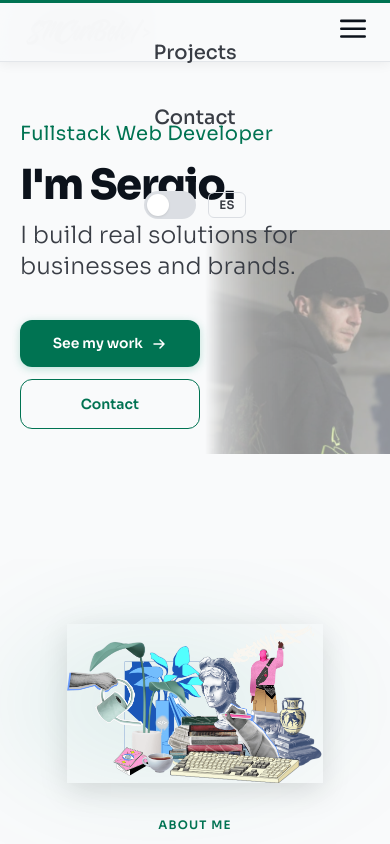
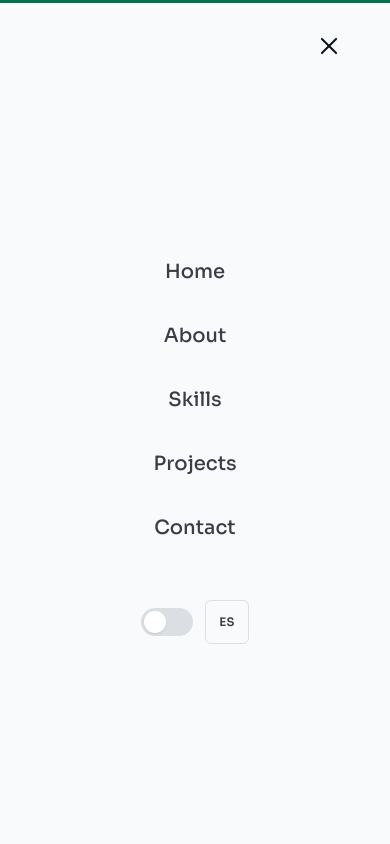
Before and after one commit to na7hk3r/smcurbelo, a React (Vite) app: page / in a window 390 px wide. Both pictures are taken after a click on the button "Toggle menu". Shown: the top 844 px of the page. Built offline with nearby package versions, Linux system fonts and the light colour scheme.

Commit message:
refactor: update navbar and hero components for improved mobile responsiveness and accessibility

```diff
--- a/src/components.css
+++ b/src/components.css
@@ -15,9 +15,8 @@
    ───────────────────────────────────────────────────── */
 
 .navbar {
-  position: fixed;
+  position: sticky;
   top: 0;
-  inset-inline: 0;
   z-index: 1000;
   display: flex;
   align-items: center;
@@ -96,13 +95,42 @@
 
 .menu-icon {
   display: none;
+  flex-direction: column;
+  justify-content: center;
+  gap: 5px;
   cursor: pointer;
   color: var(--text-1);
   background: none;
   border: none;
-  padding: var(--space-3xs);
+  padding: var(--space-xs);
   border-radius: var(--radius-sm);
   transition: background 0.2s;
+  width: 44px;
+  height: 44px;
+}
+
+.menu-icon__bar {
+  display: block;
+  width: 22px;
+  height: 2px;
+  background: currentColor;
+  border-radius: 1px;
+  transition:
+    transform 0.3s var(--ease-out-expo),
+    opacity 0.3s var(--ease-out-expo);
+  transform-origin: center;
+}
+
+.menu-icon--open .menu-icon__bar:nth-child(1) {
+  transform: translateY(7px) rotate(45deg);
+}
+
+.menu-icon--open .menu-icon__bar:nth-child(2) {
+  opacity: 0;
+}
+
+.menu-icon--open .menu-icon__bar:nth-child(3) {
+  transform: translateY(-7px) rotate(-45deg);
 }
 
 .menu-icon:hover {
@@ -115,35 +143,54 @@
     z-index: 1001;
   }
 
-  .nav-list {
+  .navbar--open {
     position: fixed;
     inset: 0;
     flex-direction: column;
-    justify-content: center;
-    gap: var(--space-l);
-    background: color-mix(in oklch, var(--surface-1) 96%, transparent);
-    backdrop-filter: blur(20px) saturate(1.3);
-    -webkit-backdrop-filter: blur(20px) saturate(1.3);
-    z-index: 1000;
-    opacity: 0;
-    pointer-events: none;
-    transform: translateY(-8px);
-    transition:
-      opacity 0.35s var(--ease-out-expo),
-      transform 0.35s var(--ease-out-expo);
+    align-items: stretch;
+    background: var(--surface-1);
+    border-block-end: none;
+    box-shadow: none;
+    overflow-y: auto;
+  }
+
+  .navbar--open .menu-icon {
+    align-self: flex-end;
+    margin: var(--space-xs) var(--gutter) 0;
+  }
+
+  .navbar--open .logo {
+    display: none;
+  }
+
+  .nav-list {
+    display: none;
   }
 
   .nav-list--open {
-    opacity: 1;
-    pointer-events: auto;
-    transform: translateY(0);
+    display: flex;
+    flex-direction: column;
+    align-items: center;
+    justify-content: center;
+    gap: var(--space-l);
+    flex: 1;
+    opacity: 0;
+    transform: translateY(-8px);
+    animation: navFadeIn 0.35s var(--ease-out-expo) forwards;
   }
 
-  .nav-list a {
+  @keyframes navFadeIn {
+    to {
+      opacity: 1;
+      transform: translateY(0);
+    }
+  }
+
+  .nav-list--open a {
     font-size: var(--text-md);
   }
 
-  .toggle-buttons {
+  .navbar--open .toggle-buttons {
     margin-block-start: var(--space-m);
   }
 }
@@ -162,7 +209,9 @@
   background: transparent;
   border: 1px solid var(--surface-3);
   border-radius: 0.375rem;
-  padding: 0.3rem 0.65rem;
+  padding: 0.5rem 0.75rem;
+  min-width: 44px;
+  min-height: 44px;
   cursor: pointer;
   font-family: inherit;
   font-size: var(--text-xs);
@@ -253,7 +302,6 @@ input:checked + .slider::before {
 .hero__bg-image {
   position: absolute;
   right: 2%;
-  bottom: 0;
   width: clamp(22rem, 38vw, 34rem);
   z-index: 0;
   pointer-events: none;
@@ -350,10 +398,7 @@ input:checked + .slider::before {
   }
 
   .hero__bg-image {
-    width: 14rem;
-    right: -10%;
-    bottom: 8%;
-    opacity: 0.5;
+    display: none;
   }
 
   .hero__actions {
@@ -375,7 +420,7 @@ input:checked + .slider::before {
   display: grid;
   grid-template-columns: 0.45fr 0.55fr;
   align-items: center;
-  gap: var(--space-l);
+  gap: 0;
   max-width: var(--content-width);
   margin-inline: auto;
   padding-inline: var(--gutter);
@@ -383,61 +428,29 @@ input:checked + .slider::before {
   overflow: clip;
 }
 
-.about__image-col {
+.about > img {
+  width: 110%;
+  max-width: 110%;
   position: relative;
-  display: flex;
-  justify-content: center;
+  z-index: 1;
+  object-fit: cover;
+  box-shadow: 0 8px 28px oklch(0.15 0 0 / 0.12);
+  mask-image: linear-gradient(
+    to right,
+    black 50%,
+    oklch(0 0 0 / 0.6) 75%,
+    transparent 100%
+  );
+  -webkit-mask-image: linear-gradient(
+    to right,
+    black 50%,
+    oklch(0 0 0 / 0.6) 75%,
+    transparent 100%
+  );
 }
 
-.about__image {
-  position: relative;
-  margin: 0;
-  z-index: 1;
-  transform: rotate(-2.5deg);
-  transition: transform 0.5s var(--ease-out-quart);
-}
-
-.about__image:hover {
-  transform: rotate(-1deg) scale(1.02);
-}
-
-.about__image img {
-  width: 100%;
-  max-width: 28rem;
-  border-radius: 0;
-  box-shadow: 0 8px 28px oklch(0.15 0 0 / 0.12);
-  object-fit: cover;
-}
-
-.App.dark .about__image img {
+.App.dark .about > img {
   box-shadow: 0 8px 28px oklch(0 0 0 / 0.35);
-}
-
-.about__image-blur {
-  position: absolute;
-  top: -20%;
-  left: -30%;
-  width: 160%;
-  height: 140%;
-  z-index: -1;
-  background: radial-gradient(
-    ellipse at 40% 50%,
-    oklch(0.55 0.12 175 / 0.13) 0%,
-    oklch(0.55 0.12 175 / 0.05) 45%,
-    transparent 72%
-  );
-  filter: blur(50px);
-  border-radius: 50%;
-  pointer-events: none;
-}
-
-.App.dark .about__image-blur {
-  background: radial-gradient(
-    ellipse at 40% 50%,
-    oklch(0.55 0.12 175 / 0.09) 0%,
-    oklch(0.55 0.12 175 / 0.03) 45%,
-    transparent 72%
-  );
 }
 
 .about__content {
@@ -447,6 +460,7 @@ input:checked + .slider::before {
   flex-direction: column;
   align-items: flex-start;
   gap: var(--space-2xs);
+  text-align: left;
 }
 
 .about__name {
@@ -489,16 +503,12 @@ input:checked + .slider::before {
     text-align: center;
   }
 
-  .about__image-col {
-    order: -1;
-  }
-
-  .about__image {
-    transform: rotate(-2deg);
-  }
-
-  .about__image img {
+  .about > img {
+    width: 100%;
     max-width: 22rem;
+    justify-self: center;
+    mask-image: none;
+    -webkit-mask-image: none;
   }
 
   .about__content {
@@ -507,11 +517,7 @@ input:checked + .slider::before {
 }
 
 @media (max-width: 580px) {
-  .about__image {
-    transform: rotate(-1.5deg);
-  }
-
-  .about__image img {
+  .about > img {
     max-width: 16rem;
   }
 }
@@ -616,7 +622,7 @@ input:checked + .slider::before {
   display: flex;
   align-items: center;
   justify-content: center;
-  padding: 0.35rem;
+  padding: var(--space-3xs);
   border-radius: var(--radius-sm);
   transition: background 0.2s;
 }
@@ -743,7 +749,7 @@ input:checked + .slider::before {
   flex-shrink: 0;
   border-radius: var(--radius-sm);
   background: var(--surface-1);
-  padding: 0.25rem;
+  padding: var(--space-3xs);
   filter: drop-shadow(0 1px 2px oklch(0.15 0 0 / 0.18));
 }
 
@@ -777,7 +783,7 @@ input:checked + .slider::before {
 .course__cert-link {
   display: inline-flex;
   align-items: center;
-  gap: 0.3rem;
+  gap: var(--space-3xs);
   font-size: var(--text-xs);
   font-weight: 600;
   color: var(--accent);
@@ -844,7 +850,6 @@ input:checked + .slider::before {
 }
 
 .project:hover {
-  transform: translateY(-6px);
   box-shadow: var(--shadow-lg);
   border-color: var(--accent-border);
 }
@@ -883,7 +888,7 @@ input:checked + .slider::before {
 .project__tags {
   display: flex;
   flex-wrap: wrap;
-  gap: 0.4rem;
+  gap: var(--space-3xs);
 }
 
 .project__tags span {
@@ -1094,8 +1099,8 @@ button.contact__submit.contact__submit--sent {
   display: flex;
   align-items: center;
   justify-content: center;
-  width: 2.25rem;
-  height: 2.25rem;
+  width: 2.75rem;
+  height: 2.75rem;
   font-size: 1.15rem;
   color: var(--text-2);
   border-radius: var(--radius-sm);
@@ -1221,6 +1226,7 @@ button.contact__submit.contact__submit--sent {
 @media (max-width: 768px) {
   .modal {
     padding: var(--space-xs);
+    padding-block-start: var(--space-l);
     max-width: 96%;
   }
 
@@ -1230,10 +1236,10 @@ button.contact__submit.contact__submit--sent {
   }
 
   .close-button {
-    top: -15px;
-    right: -15px;
-    width: 32px;
-    height: 32px;
+    top: var(--space-xs);
+    right: var(--space-xs);
+    width: 44px;
+    height: 44px;
   }
 }
 
--- a/src/components/About/About.tsx
+++ b/src/components/About/About.tsx
@@ -37,22 +37,11 @@ const About: React.FC<AboutProps> = ({ language }) => {
 
   return (
     <section className="about" id="about">
-      <div className="about__image-col">
-        <motion.figure
-          className="about__image"
-          initial={{ opacity: 0, scale: 0.95 }}
-          whileInView={{ opacity: 1, scale: 1 }}
-          viewport={{ once: true }}
-          transition={{ duration: 0.8, ease }}
-        >
           <img
             src={imageLinks.about_img}
             loading="lazy"
             alt="Sergio Curbelo"
           />
-          <div className="about__image-blur" aria-hidden="true" />
-        </motion.figure>
-      </div>
 
       <motion.div
         className="about__content"
--- a/src/components/Hero/Hero.tsx
+++ b/src/components/Hero/Hero.tsx
@@ -1,5 +1,6 @@
 import React from 'react';
 import { motion } from 'framer-motion';
+import { Link } from 'react-scroll';
 import { imageLinks } from '../../assets/imageLinks';
 import { ease } from '../../constants/animation';
 
@@ -60,15 +61,15 @@ const Hero: React.FC<HeroProps> = ({ language }) => {
           animate={{ opacity: 1, y: 0 }}
           transition={{ duration: 0.6, delay: 0.45, ease }}
         >
-          <a href="#projects" className="btn btn--primary hero__btn">
+          <Link to="projects" smooth={true} offset={-50} duration={700} className="btn btn--primary hero__btn" style={{ cursor: 'pointer' }}>
             {content[language].cta}
             <svg width="16" height="16" viewBox="0 0 16 16" fill="none" aria-hidden="true">
               <path d="M3 8h10M9 4l4 4-4 4" stroke="currentColor" strokeWidth="1.5" strokeLinecap="round" strokeLinejoin="round"/>
             </svg>
-          </a>
-          <a href="#contact" className="btn btn--ghost hero__btn">
+          </Link>
+          <Link to="contact" smooth={true} offset={0} duration={700} className="btn btn--ghost hero__btn" style={{ cursor: 'pointer' }}>
             {language === 'en' ? 'Contact' : 'Contacto'}
-          </a>
+          </Link>
         </motion.div>
       </div>
     </section>
--- a/src/components/Navbar/Navbar.tsx
+++ b/src/components/Navbar/Navbar.tsx
@@ -26,22 +26,20 @@ const Navbar: React.FC<NavbarProps> = ({ language }) => {
   ];
 
   return (
-    <nav className="navbar">
+    <nav className={`navbar ${mobileMenu ? 'navbar--open' : ''}`}>
       <Link to="hero" smooth={true} offset={0} duration={700}>
         <img src={imageLinks.logo} alt="Logo" className="logo" />
       </Link>
 
       <button
-        className="menu-icon"
+        className={`menu-icon ${mobileMenu ? 'menu-icon--open' : ''}`}
         onClick={() => setMobileMenu(!mobileMenu)}
         aria-label="Toggle menu"
         aria-expanded={mobileMenu}
       >
-        <svg viewBox="0 0 100 80" width="26" height="26" fill="currentColor">
-          <rect width="100" height="10" rx="5" />
-          <rect y="30" width="100" height="10" rx="5" />
-          <rect y="60" width="100" height="10" rx="5" />
-        </svg>
+        <span className="menu-icon__bar" />
+        <span className="menu-icon__bar" />
+        <span className="menu-icon__bar" />
       </button>
 
       <ul className={mobileMenu ? 'nav-list nav-list--open' : 'nav-list'}>
@@ -50,7 +48,7 @@ const Navbar: React.FC<NavbarProps> = ({ language }) => {
             <Link
               to={link.to}
               smooth={true}
-              offset={link.to === 'projects' ? -50 : 0}
+              offset={-70}
               duration={700}
               onClick={closeMobileMenu}
               spy={true}
--- a/src/context/ThemeContext.tsx
+++ b/src/context/ThemeContext.tsx
@@ -32,6 +32,7 @@ export const ThemeProvider: React.FC<ThemeProviderProps> = ({ children }) => {
 
   useEffect(() => {
     localStorage.setItem('theme', theme);
+    document.documentElement.classList.toggle('dark', theme === 'dark');
   }, [theme]);
 
   const toggleTheme = (): void => {
--- a/src/index.css
+++ b/src/index.css
@@ -99,7 +99,7 @@
   padding: 0;
 }
 
-html, body {
+html {
   height: 100%;
 }
 
@@ -114,6 +114,15 @@ html::-webkit-scrollbar { width: 6px; }
 html::-webkit-scrollbar-track { background: var(--surface-2); }
 html::-webkit-scrollbar-thumb { background: var(--accent); border-radius: 3px; }
 
+/* Scrollbar dark-mode — html needs its own overrides
+   because ::-webkit-scrollbar inherits from html, not .App */
+html.dark {
+  scrollbar-color: oklch(0.65 0.14 175) oklch(0.18 0.02 260);
+}
+
+html.dark::-webkit-scrollbar-track { background: oklch(0.18 0.02 260); }
+html.dark::-webkit-scrollbar-thumb { background: oklch(0.65 0.14 175); }
+
 ::selection {
   background-color: var(--accent);
   color: white;
@@ -122,12 +131,12 @@ html::-webkit-scrollbar-thumb { background: var(--accent); border-radius: 3px; }
 body {
   font-family: 'Sora', sans-serif;
   font-size: var(--text-base);
-  line-height: 1.65;
+  line-height: 1.6;
   color: var(--text-1);
   background: var(--surface-1);
   -webkit-font-smoothing: antialiased;
   -moz-osx-font-smoothing: grayscale;
-  overflow-x: hidden;
+  min-height: 100%;
 }
 
 /* ─── App Shell ─── */
@@ -137,7 +146,6 @@ body {
   min-height: 100vh;
   display: flex;
   flex-direction: column;
-  overflow-x: clip;
   transition: background 0.4s var(--ease-out-quart), color 0.4s var(--ease-out-quart);
 }
 
@@ -229,6 +237,18 @@ img {
   background: var(--accent-subtle);
 }
 
+/* ─── Global focus-visible ─── */
+:focus-visible {
+  outline: 2px solid var(--accent);
+  outline-offset: 2px;
+}
+
+.btn:focus-visible {
+  outline: 2px solid var(--accent);
+  outline-offset: 2px;
+  box-shadow: 0 0 0 4px oklch(0.55 0.17 175 / 0.15);
+}
+
 /* ─── Section label ─── */
 .section-label {
   display: inline-block;
```
